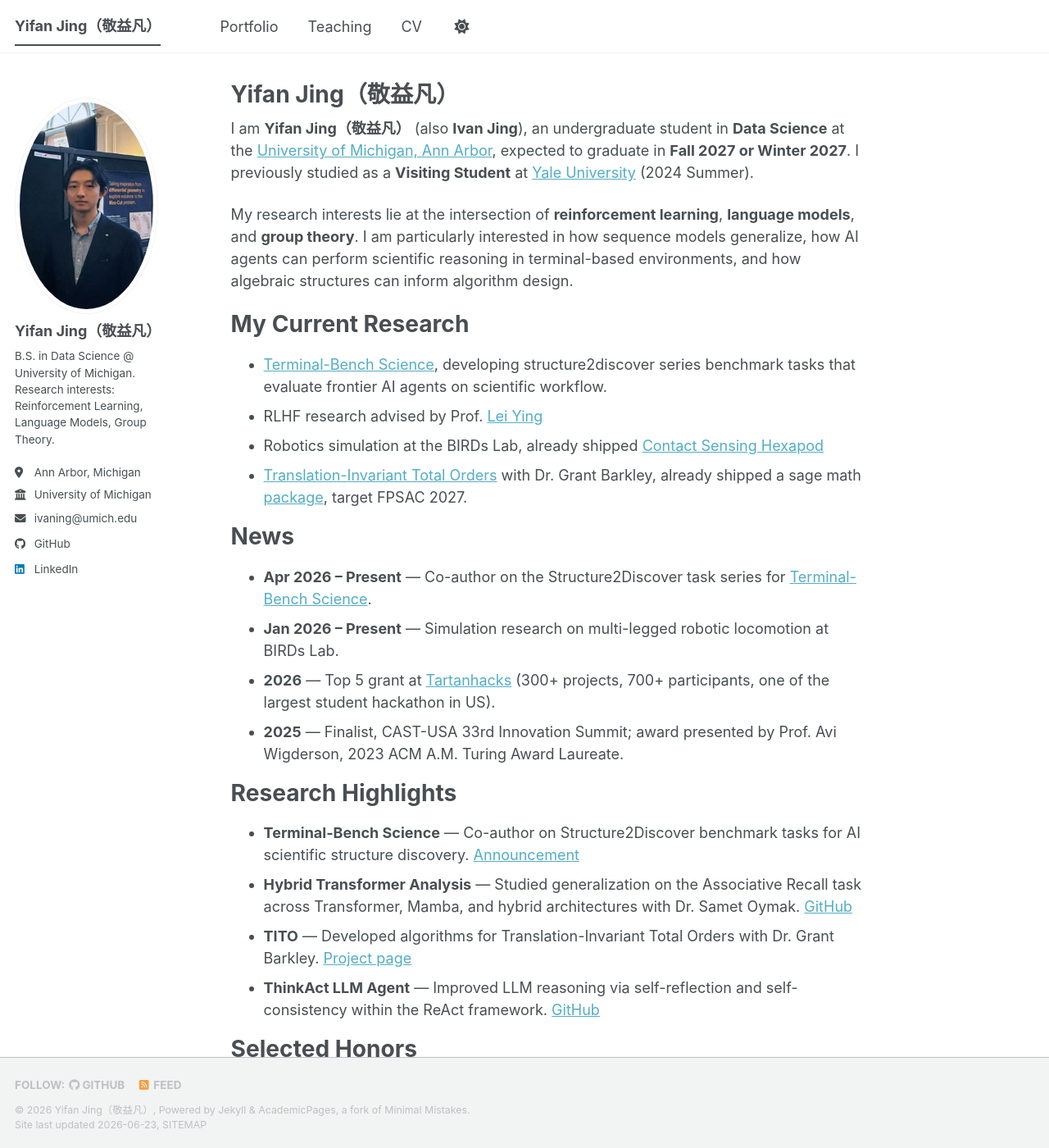
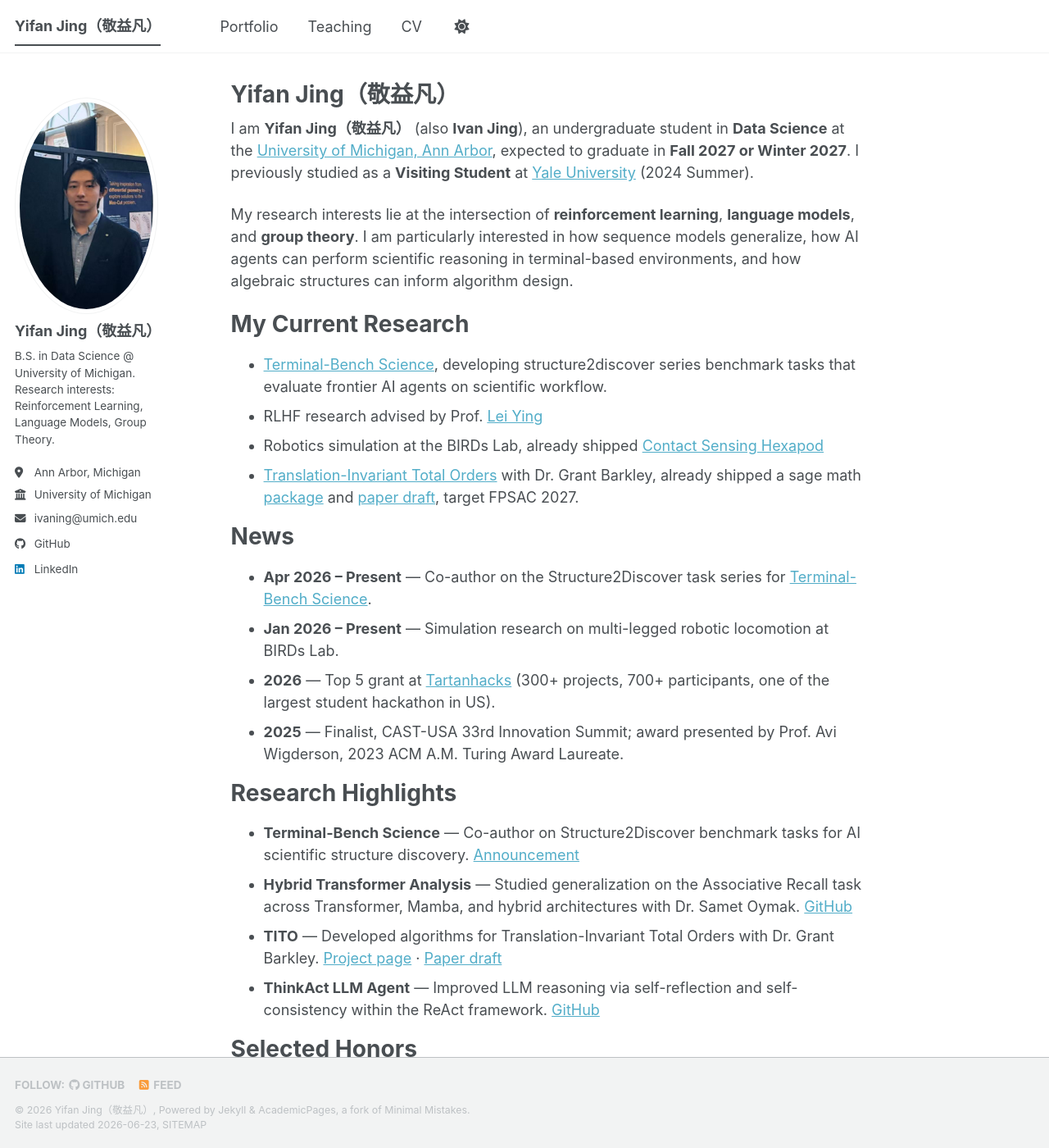
Before and after one commit to Ivann1242/Ivan, a Jekyll site: the page built from _pages/about.md, in a window 1280 px wide and 1400 px high. Shown: the whole window at 82% size. Built offline with Jekyll 4.4.1, drawn with Linux system fonts in a browser that asks for light colours; a script bundle is joined from its source files by our own code; library files that are not in the unit come from our copies.

Commit message:
Add TITO paper draft PDF and link it across the site.
Make the draft accessible from About, CV, and Portfolio so visitors can read the TITO work in one click.

Co-authored-by: Cursor <cursoragent@cursor.com>

```diff
--- a/_pages/about.md
+++ b/_pages/about.md
@@ -17,7 +17,7 @@ My Current Research
  * [Terminal-Bench Science](https://www.tbench.ai/news/tb-science-announcement), developing structure2discover series benchmark tasks that evaluate frontier AI agents on scientific workflow.
  * RLHF research advised by Prof. [Lei Ying](https://leiying.engin.umich.edu/post-docs-students/)
  * Robotics simulation at the BIRDs Lab, already shipped [Contact Sensing Hexapod](https://arxiv.org/abs/2603.09147)
- * [Translation-Invariant Total Orders](https://lsa.umich.edu/math/undergraduates/research-and-career-opportunities/research/LoGM/projects.html) with Dr. Grant Barkley, already shipped a sage math [package](https://github.com/emmaycl/TITO_Explore_package), target FPSAC 2027.
+ * [Translation-Invariant Total Orders](https://lsa.umich.edu/math/undergraduates/research-and-career-opportunities/research/LoGM/projects.html) with Dr. Grant Barkley, already shipped a sage math [package](https://github.com/emmaycl/TITO_Explore_package) and [paper draft]({{ site.baseurl }}/files/TITO_Package_Paper_Draft.pdf), target FPSAC 2027.
 
 News
 ======
@@ -30,7 +30,7 @@ Research Highlights
 ======
 * **Terminal-Bench Science** — Co-author on Structure2Discover benchmark tasks for AI scientific structure discovery. [Announcement](https://www.tbench.ai/news/tb-science-announcement)
 * **Hybrid Transformer Analysis** — Studied generalization on the Associative Recall task across Transformer, Mamba, and hybrid architectures with Dr. Samet Oymak. [GitHub](https://github.com/Ivann1242/Analysis-AR-problem)
-* **TITO** — Developed algorithms for Translation-Invariant Total Orders with Dr. Grant Barkley. [Project page](https://lsa.umich.edu/math/undergraduates/research-and-career-opportunities/research/LoGM/projects.html)
+* **TITO** — Developed algorithms for Translation-Invariant Total Orders with Dr. Grant Barkley. [Project page](https://lsa.umich.edu/math/undergraduates/research-and-career-opportunities/research/LoGM/projects.html) · [Paper draft]({{ site.baseurl }}/files/TITO_Package_Paper_Draft.pdf)
 * **ThinkAct LLM Agent** — Improved LLM reasoning via self-reflection and self-consistency within the ReAct framework. [GitHub](https://github.com/Ivann1242/ThinkAct)
 
 Selected Honors
```
Also changed, not shown: _pages/cv.md (+1 -1 lines), _portfolio/2025-tito.md (+1 -1 lines), 1 other file.
